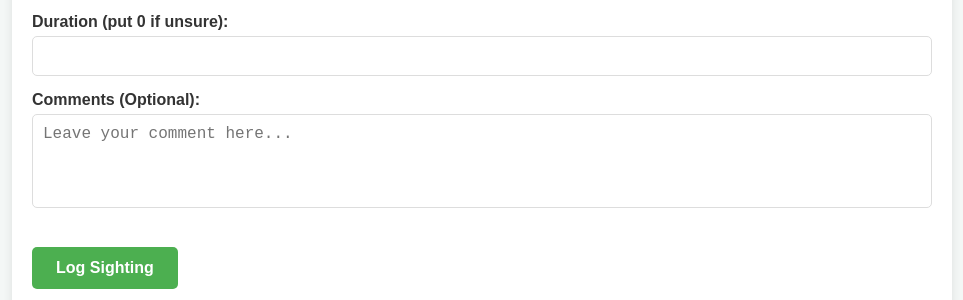
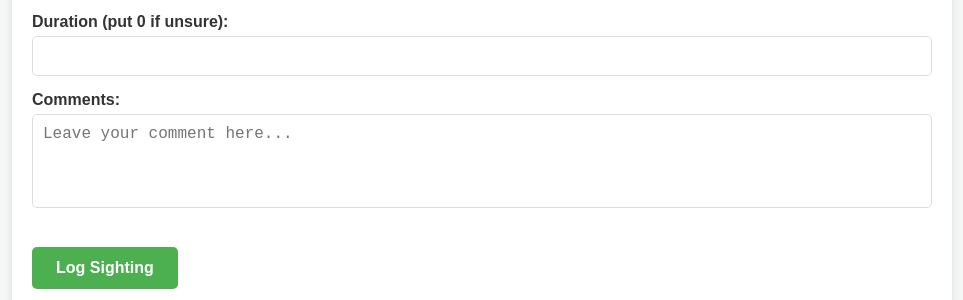
Before and after one commit to cesmit27/blower_tracker, a Flask app: page /log in a window 1280 px wide. Shown: the part 978-1278 px from the top of the page, without its empty margins (158-1121 px from the left). Run offline with Flask 3, Linux system fonts and the light colour scheme; the visitor is signed in with stand-in values (Sample User, id 1).

Commit message:
Update log_sighting.html
Comments are NOT optional 😤

```diff
--- a/templates/log_sighting.html
+++ b/templates/log_sighting.html
@@ -257,7 +257,7 @@
     </div>
 
     <!-- User Comments -->
-    <label for="comment">Comments (Optional):</label>
+    <label for="comment">Comments:</label>
     <textarea name="comment" id="comment" maxlength="200" rows="4" placeholder="Leave your comment here..." required></textarea>
 
     <!-- Hidden input field to store the user's timezone -->
```
